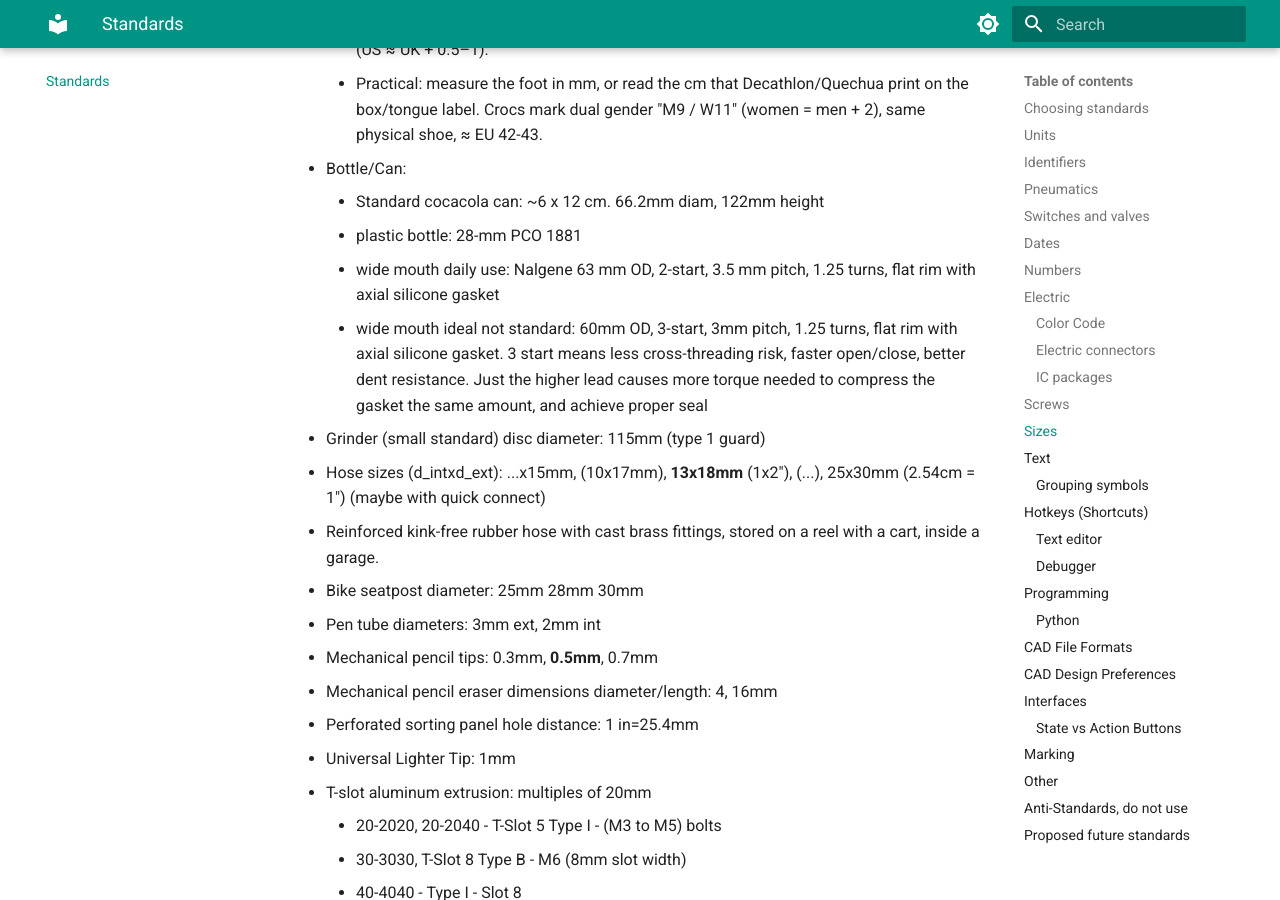
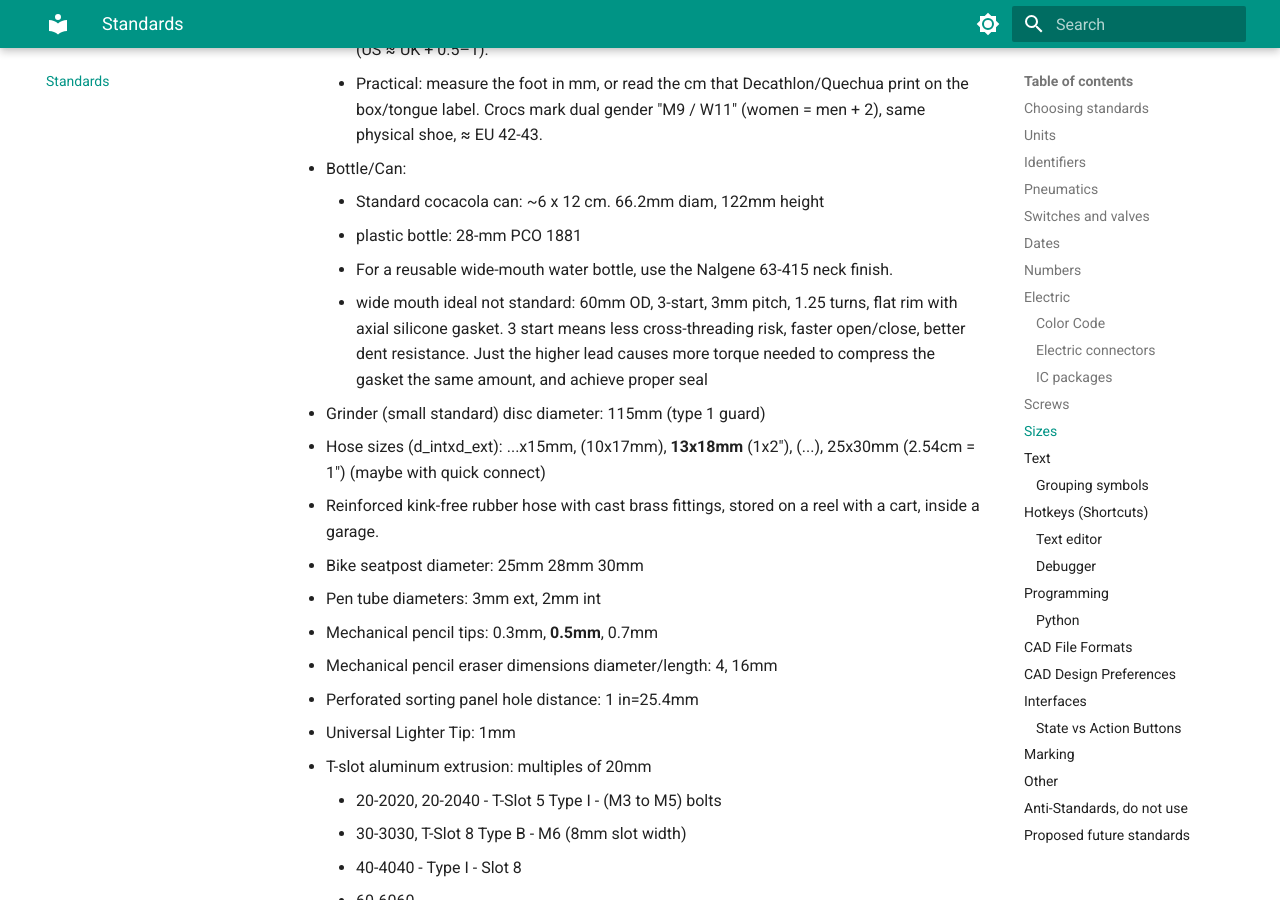
Before and after one commit to rubenayla/notes, an MkDocs documentation site: the page built from docs/standards.md, in a window 1280 px wide and 900 px high, scrolled down 9916 px. Built offline with MkDocs 1.6.1 and Material for MkDocs 9.7.7, drawn with Linux system fonts in a browser that asks for light colours.

Commit message:
Specify Nalgene 63-415 bottle finish

```diff
--- a/docs/standards.md
+++ b/docs/standards.md
@@ -284,7 +284,7 @@ Since decimal base is common, add 5mm, 10mm, 50mm, 100mm, etc.
 - Bottle/Can:
     - Standard cocacola can: ~6 x 12 cm. 66.2mm diam, 122mm height
     - plastic bottle: 28-mm PCO 1881
-    - wide mouth daily use: Nalgene 63 mm OD, 2-start, 3.5 mm pitch, 1.25 turns, flat rim with axial silicone gasket
+    - For a reusable wide-mouth water bottle, use the Nalgene 63-415 neck finish.
     - wide mouth ideal not standard: 60mm OD, 3-start, 3mm pitch, 1.25 turns, flat rim with axial silicone gasket. 3 start means less cross-threading risk, faster open/close, better dent resistance. Just the higher lead causes more torque needed to compress the gasket the same amount, and achieve proper seal
 - Grinder (small standard) disc diameter: 115mm (type 1 guard)
 - Hose sizes (d_intxd_ext): ...x15mm, (10x17mm), **13x18mm** (1x2"), (...), 25x30mm (2.54cm = 1") (maybe with quick connect)
```
Also changed, not shown: .agents/error-log.md (+11 -0 lines), history.md (+10 -0 lines).
